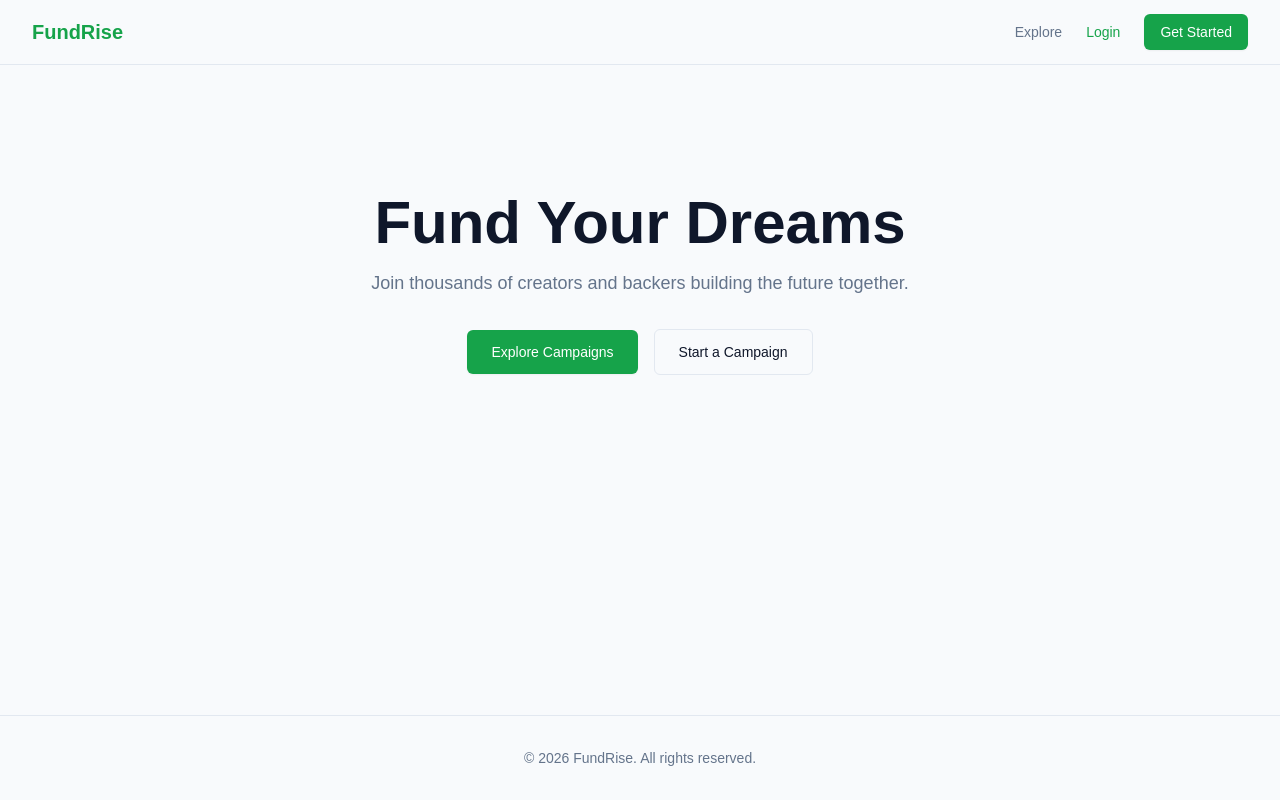
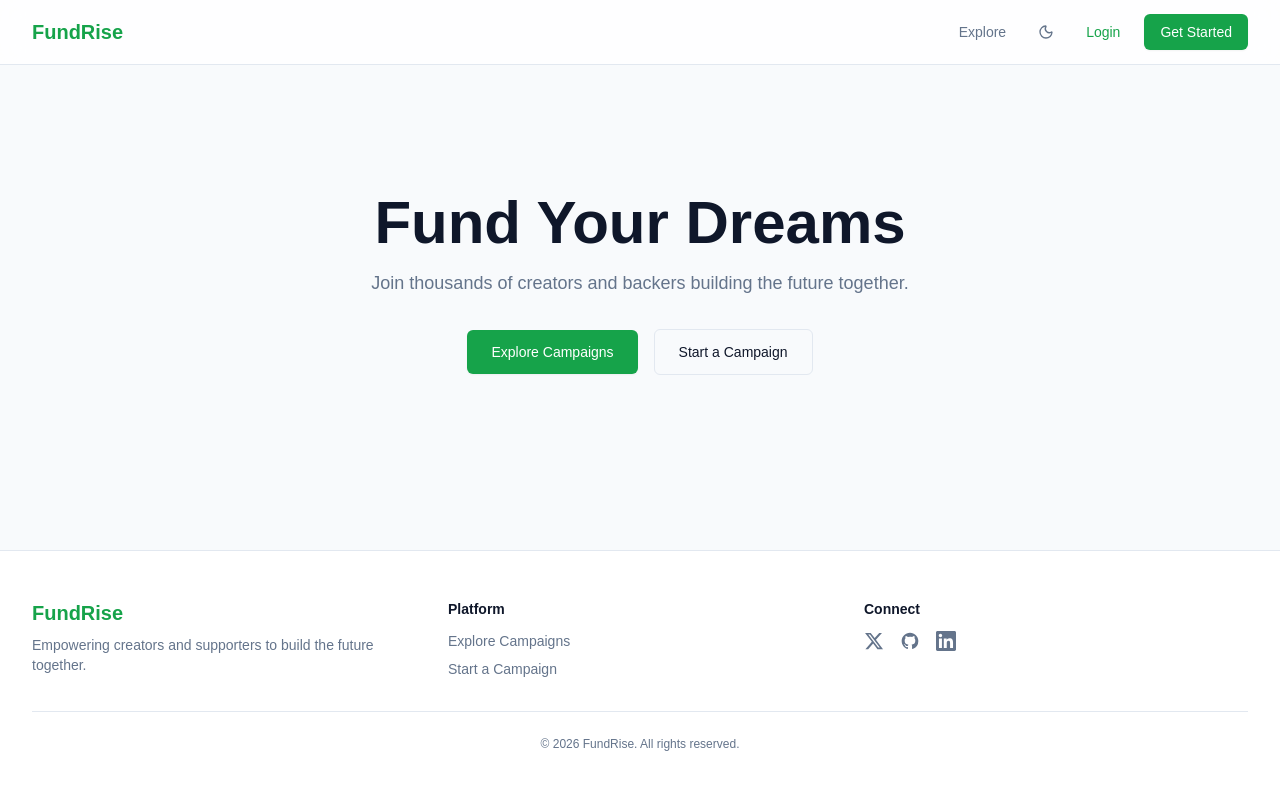
Before and after one commit to nasirmasud/fundrise-client, a React (Vite) app: page / in a window 1280 px wide. Built offline with nearby package versions, Linux system fonts and the light colour scheme; no server answers.

Commit message:
feat(client): add auth-aware Navbar + Footer with theme toggle

```diff
--- a/src/components/layout/main-layout.tsx
+++ b/src/components/layout/main-layout.tsx
@@ -1,18 +1,84 @@
-import { Link, Outlet } from "react-router-dom"
+import { useState } from "react"
+import { Link, Outlet, useNavigate } from "react-router-dom"
+import { useAuth } from "@/contexts/auth-context"
+import { useTheme } from "@/components/theme-provider"
+import { Button } from "@/components/ui/button"
+import { Loader2, Moon, Sun, LogOut, Menu, X, User } from "lucide-react"
+import toast from "react-hot-toast"
 
 export function MainLayout() {
+  const { user, loading, logout } = useAuth()
+  const { theme, toggleTheme } = useTheme()
+  const navigate = useNavigate()
+  const [mobileOpen, setMobileOpen] = useState(false)
+
+  const handleLogout = async () => {
+    try {
+      await logout()
+      toast.success("Logged out")
+      navigate("/")
+    } catch {
+      toast.error("Failed to log out")
+    }
+  }
+
   return (
     <div className="min-h-screen flex flex-col">
-      <header className="border-b border-border-subtle dark:border-border-subtle-dark">
+      {/* Navbar */}
+      <header className="border-b border-border-subtle dark:border-border-subtle-dark bg-bg-card/80 backdrop-blur-md sticky top-0 z-50">
         <div className="max-w-7xl mx-auto px-4 sm:px-6 lg:px-8 flex items-center justify-between h-16">
           <Link to="/" className="font-heading text-xl font-bold text-brand-green">
             FundRise
           </Link>
+
+          {/* Desktop nav */}
           <nav className="hidden md:flex items-center gap-6">
-            <Link to="/explore" className="text-sm text-text-muted hover:text-text-primary dark:text-text-muted-dark dark:hover:text-text-primary-dark transition-colors">
+            <Link
+              to="/explore"
+              className="text-sm text-text-muted hover:text-text-primary dark:text-text-muted-dark dark:hover:text-text-primary-dark transition-colors"
+            >
               Explore
             </Link>
-            <Link to="/login" className="text-sm font-medium text-brand-green hover:text-brand-green-dark transition-colors">
+
+            <button
+              onClick={toggleTheme}
+              className="p-2 rounded-md text-text-muted hover:text-text-primary dark:text-text-muted-dark dark:hover:text-text-primary-dark transition-colors"
+              aria-label="Toggle theme"
+            >
+              {theme === "dark" ? <Sun className="h-4 w-4" /> : <Moon className="h-4 w-4" />}
+            </button>
+
+            {loading ? (
+              <Loader2 className="h-4 w-4 animate-spin text-text-muted" />
+            ) : user ? (
+              <div className="flex items-center gap-3">
+                <Link
+                  to="/dashboard"
+                  className="flex items-center gap-2 text-sm text-text-muted hover:text-text-primary dark:text-text-muted-dark dark:hover:text-text-primary-dark transition-colors"
+                >
+                  {user.photoURL ? (
+                    <img
+                      src={user.photoURL}
+                      alt={user.name}
+                      className="h-7 w-7 rounded-full object-cover"
+                    />
+                  ) : (
+                    <div className="h-7 w-7 rounded-full bg-brand-green/10 flex items-center justify-center">
+                      <User className="h-4 w-4 text-brand-green" />
+                    </div>
+                  )}
+                  <span className="hidden lg:inline">{user.name}</span>
+                </Link>
+                <Button variant="ghost" size="sm" onClick={handleLogout}>
+                  <LogOut className="h-4 w-4" />
+                </Button>
+              </div>
+            ) : (
+              <>
+                <Link
+                  to="/login"
+                  className="text-sm font-medium text-brand-green hover:text-brand-green-dark transition-colors"
+                >
                   Login
                 </Link>
                 <Link
@@ -21,15 +87,160 @@
                 >
                   Get Started
                 </Link>
+              </>
+            )}
           </nav>
+
+          {/* Mobile menu button */}
+          <button
+            className="md:hidden p-2 rounded-md text-text-muted hover:text-text-primary dark:text-text-muted-dark"
+            onClick={() => setMobileOpen(!mobileOpen)}
+          >
+            {mobileOpen ? <X className="h-5 w-5" /> : <Menu className="h-5 w-5" />}
+          </button>
         </div>
+
+        {/* Mobile nav */}
+        {mobileOpen && (
+          <div className="md:hidden border-t border-border-subtle dark:border-border-subtle-dark bg-bg-card dark:bg-bg-card-dark px-4 py-4 space-y-3">
+            <Link
+              to="/explore"
+              className="block text-sm text-text-muted hover:text-text-primary dark:text-text-muted-dark dark:hover:text-text-primary-dark"
+              onClick={() => setMobileOpen(false)}
+            >
+              Explore
+            </Link>
+            <button
+              onClick={() => { toggleTheme(); setMobileOpen(false) }}
+              className="flex items-center gap-2 text-sm text-text-muted hover:text-text-primary dark:text-text-muted-dark dark:hover:text-text-primary-dark"
+            >
+              {theme === "dark" ? <Sun className="h-4 w-4" /> : <Moon className="h-4 w-4" />}
+              {theme === "dark" ? "Light mode" : "Dark mode"}
+            </button>
+            {loading ? (
+              <Loader2 className="h-4 w-4 animate-spin text-text-muted" />
+            ) : user ? (
+              <>
+                <Link
+                  to="/dashboard"
+                  className="block text-sm text-text-muted hover:text-text-primary dark:text-text-muted-dark dark:hover:text-text-primary-dark"
+                  onClick={() => setMobileOpen(false)}
+                >
+                  Dashboard
+                </Link>
+                <button
+                  onClick={() => { handleLogout(); setMobileOpen(false) }}
+                  className="flex items-center gap-2 text-sm text-red-500 hover:text-red-600"
+                >
+                  <LogOut className="h-4 w-4" /> Logout
+                </button>
+              </>
+            ) : (
+              <>
+                <Link
+                  to="/login"
+                  className="block text-sm font-medium text-brand-green"
+                  onClick={() => setMobileOpen(false)}
+                >
+                  Login
+                </Link>
+                <Link
+                  to="/register"
+                  className="block text-sm font-medium text-brand-green"
+                  onClick={() => setMobileOpen(false)}
+                >
+                  Get Started
+                </Link>
+              </>
+            )}
+          </div>
+        )}
       </header>
+
+      {/* Main content */}
       <main className="flex-1">
         <Outlet />
       </main>
-      <footer className="border-t border-border-subtle dark:border-border-subtle-dark py-8">
-        <div className="max-w-7xl mx-auto px-4 sm:px-6 lg:px-8 text-center text-sm text-text-muted dark:text-text-muted-dark">
+
+      {/* Footer */}
+      <footer className="border-t border-border-subtle dark:border-border-subtle-dark bg-bg-card dark:bg-bg-card-dark">
+        <div className="max-w-7xl mx-auto px-4 sm:px-6 lg:px-8 py-12">
+          <div className="grid grid-cols-1 md:grid-cols-3 gap-8">
+            {/* Brand */}
+            <div>
+              <Link to="/" className="font-heading text-xl font-bold text-brand-green">
+                FundRise
+              </Link>
+              <p className="mt-2 text-sm text-text-muted dark:text-text-muted-dark">
+                Empowering creators and supporters to build the future together.
+              </p>
+            </div>
+
+            {/* Links */}
+            <div>
+              <h3 className="font-heading text-sm font-semibold text-text-primary dark:text-text-primary-dark mb-3">
+                Platform
+              </h3>
+              <ul className="space-y-2 text-sm text-text-muted dark:text-text-muted-dark">
+                <li>
+                  <Link to="/explore" className="hover:text-text-primary dark:hover:text-text-primary-dark transition-colors">
+                    Explore Campaigns
+                  </Link>
+                </li>
+                <li>
+                  <Link to="/register" className="hover:text-text-primary dark:hover:text-text-primary-dark transition-colors">
+                    Start a Campaign
+                  </Link>
+                </li>
+              </ul>
+            </div>
+
+            {/* Social */}
+            <div>
+              <h3 className="font-heading text-sm font-semibold text-text-primary dark:text-text-primary-dark mb-3">
+                Connect
+              </h3>
+              <div className="flex items-center gap-4">
+                <a
+                  href="https://twitter.com"
+                  target="_blank"
+                  rel="noopener noreferrer"
+                  className="text-text-muted hover:text-brand-green dark:text-text-muted-dark dark:hover:text-brand-green transition-colors"
+                  aria-label="Twitter"
+                >
+                  <svg className="h-5 w-5" fill="currentColor" viewBox="0 0 24 24">
+                    <path d="M18.244 2.25h3.308l-7.227 8.26 8.502 11.24H16.17l-5.214-6.817L4.99 21.75H1.68l7.73-8.835L1.254 2.25H8.08l4.713 6.231zm-1.161 17.52h1.833L7.084 4.126H5.117z" />
+                  </svg>
+                </a>
+                <a
+                  href="https://github.com"
+                  target="_blank"
+                  rel="noopener noreferrer"
+                  className="text-text-muted hover:text-brand-green dark:text-text-muted-dark dark:hover:text-brand-green transition-colors"
+                  aria-label="GitHub"
+                >
+                  <svg className="h-5 w-5" fill="currentColor" viewBox="0 0 24 24">
+                    <path d="M12 2C6.477 2 2 6.484 2 12.017c0 4.425 2.865 8.18 6.839 9.504.5.092.682-.217.682-.483 0-.237-.008-.868-.013-1.703-2.782.605-3.369-1.343-3.369-1.343-.454-1.158-1.11-1.466-1.11-1.466-.908-.62.069-.608.069-.608 1.003.07 1.531 1.032 1.531 1.032.892 1.53 2.341 1.088 2.91.832.092-.647.35-1.088.636-1.338-2.22-.253-4.555-1.113-4.555-4.951 0-1.093.39-1.988 1.029-2.688-.103-.253-.446-1.272.098-2.65 0 0 .84-.27 2.75 1.026A9.564 9.564 0 0112 6.844c.85.004 1.705.115 2.504.337 1.909-1.296 2.747-1.027 2.747-1.027.546 1.379.202 2.398.1 2.651.64.7 1.028 1.595 1.028 2.688 0 3.848-2.339 4.695-4.566 4.943.359.309.678.92.678 1.855 0 1.338-.012 2.419-.012 2.747 0 .268.18.58.688.482A10.019 10.019 0 0022 12.017C22 6.484 17.522 2 12 2z" />
+                  </svg>
+                </a>
+                <a
+                  href="https://linkedin.com"
+                  target="_blank"
+                  rel="noopener noreferrer"
+                  className="text-text-muted hover:text-brand-green dark:text-text-muted-dark dark:hover:text-brand-green transition-colors"
+                  aria-label="LinkedIn"
+                >
+                  <svg className="h-5 w-5" fill="currentColor" viewBox="0 0 24 24">
+                    <path d="M20.447 20.452h-3.554v-5.569c0-1.328-.027-3.037-1.852-3.037-1.853 0-2.136 1.445-2.136 2.939v5.667H9.351V9h3.414v1.561h.046c.477-.9 1.637-1.85 3.37-1.85 3.601 0 4.267 2.37 4.267 5.455v6.286zM5.337 7.433c-1.144 0-2.063-.926-2.063-2.065 0-1.138.92-2.063 2.063-2.063 1.14 0 2.064.925 2.064 2.063 0 1.139-.925 2.065-2.064 2.065zm1.782 13.019H3.555V9h3.564v11.452zM22.225 0H1.771C.792 0 0 .774 0 1.729v20.542C0 23.227.792 24 1.771 24h20.451C23.2 24 24 23.227 24 22.271V1.729C24 .774 23.2 0 22.222 0h.003z" />
+                  </svg>
+                </a>
+              </div>
+            </div>
+          </div>
+
+          <div className="mt-8 pt-6 border-t border-border-subtle dark:border-border-subtle-dark text-center text-xs text-text-muted dark:text-text-muted-dark">
             &copy; {new Date().getFullYear()} FundRise. All rights reserved.
+          </div>
         </div>
       </footer>
     </div>
```
Lines whose indentation alone changed are shown as unchanged.
